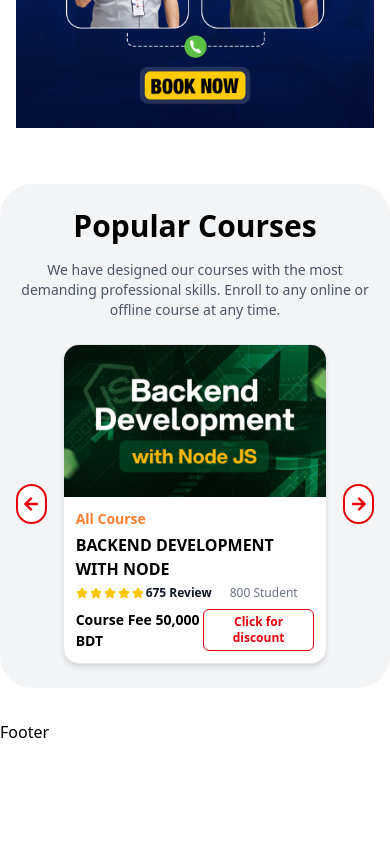
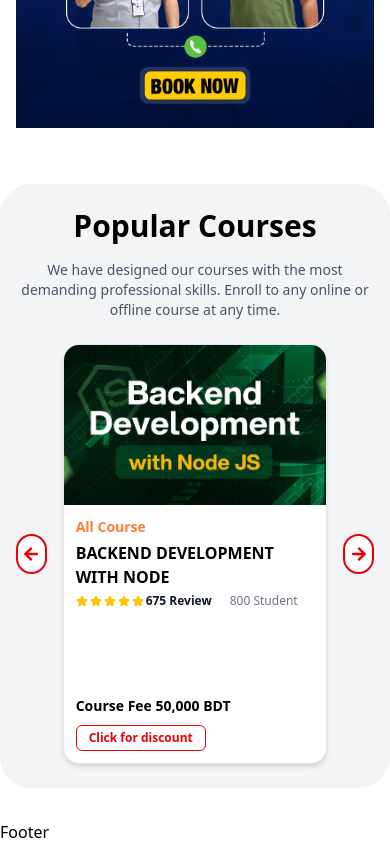
Before and after one commit to MD-ABDULLAH24/CrativeItWeb, a React (Vite) app: page / in a window 390 px wide. Shown: the part 1474-2318 px from the top of the page. Before the commit the page ends 2218 px from the top, so only its background shows below. Built offline with nearby package versions, Linux system fonts and the light colour scheme.

Commit message:
some change

```diff
--- a/src/components/PopularCourse.jsx
+++ b/src/components/PopularCourse.jsx
@@ -89,7 +89,7 @@ function PopularCourse() {
             return (
               <div
                 key={idx}
-                className="bg-white rounded-2xl shadow-md overflow-hidden w-full max-w-[380px] sm:max-w-[340px] md:max-w-[400px] border border-gray-200 flex flex-col h-[320px] sm:h-[220px] md:h-[380px]"
+                className="bg-white rounded-2xl shadow-md overflow-hidden w-full max-w-[380px] sm:max-w-[340px] md:max-w-[400px] border border-gray-200 flex flex-col h-[420px] sm:h-[220px] md:h-[380px]"
               >
                 <img
                   src={course.image}
@@ -114,11 +114,11 @@ function PopularCourse() {
                       {course.students} Student
                     </span>
                   </div>
-                  <div className="flex justify-between items-center mt-auto">
-                    <span className="font-bold text-[14px] sm:text-[15px]">
+                  <div className="md:flex  justify-between items-center mt-auto">
+                    <span className="font-bold  text-[14px] sm:text-[15px]">
                       Course Fee {course.fee}
                     </span>
-                    <button className="border border-red-600 text-red-600 bg-white rounded-md px-3 py-1 font-bold cursor-pointer hover:bg-[#ff7e31] hover:text-white transition text-xs sm:text-sm">
+                    <button className="border mt-2 md:mt-0 border-red-600 text-red-600 bg-white rounded-md px-3 py-1 font-bold cursor-pointer hover:bg-[#ff7e31] hover:text-white transition text-xs sm:text-sm">
                       Click for discount
                     </button>
                   </div>
```
